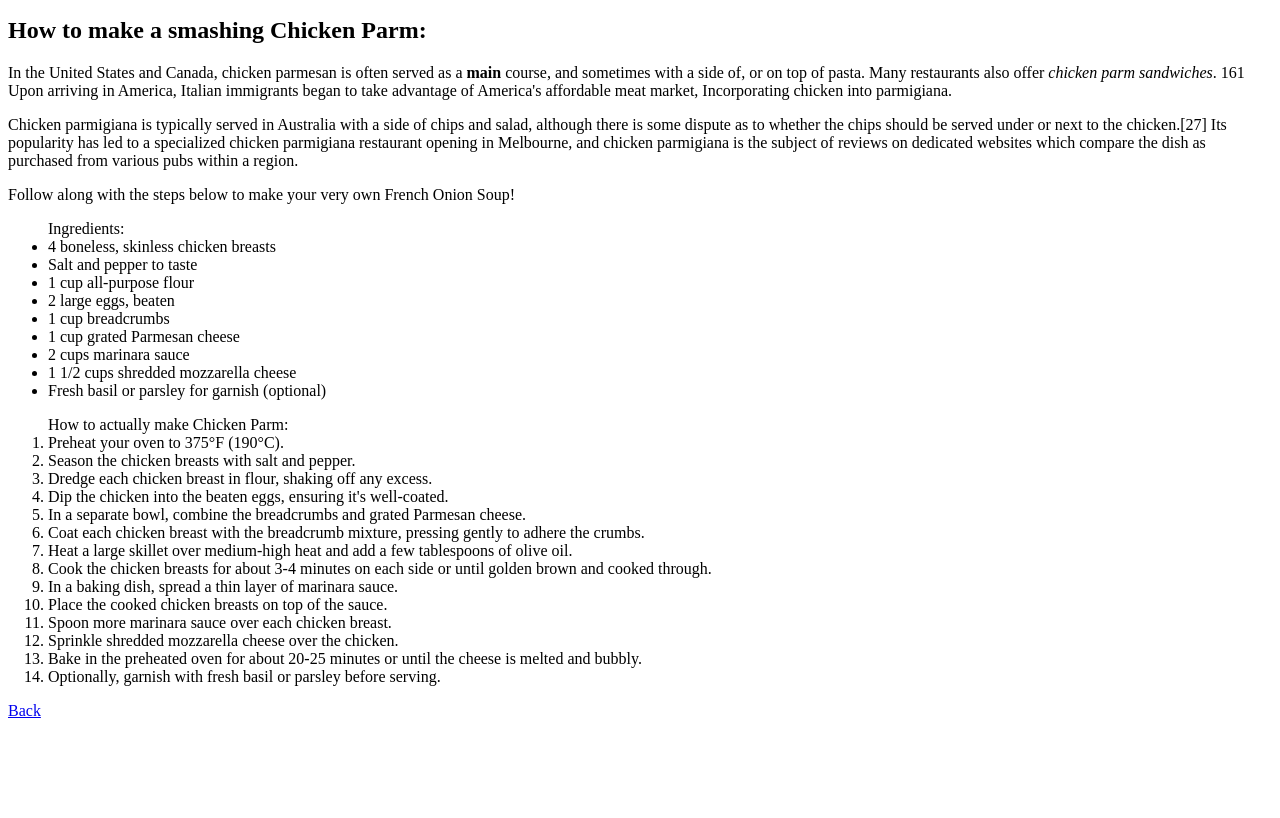
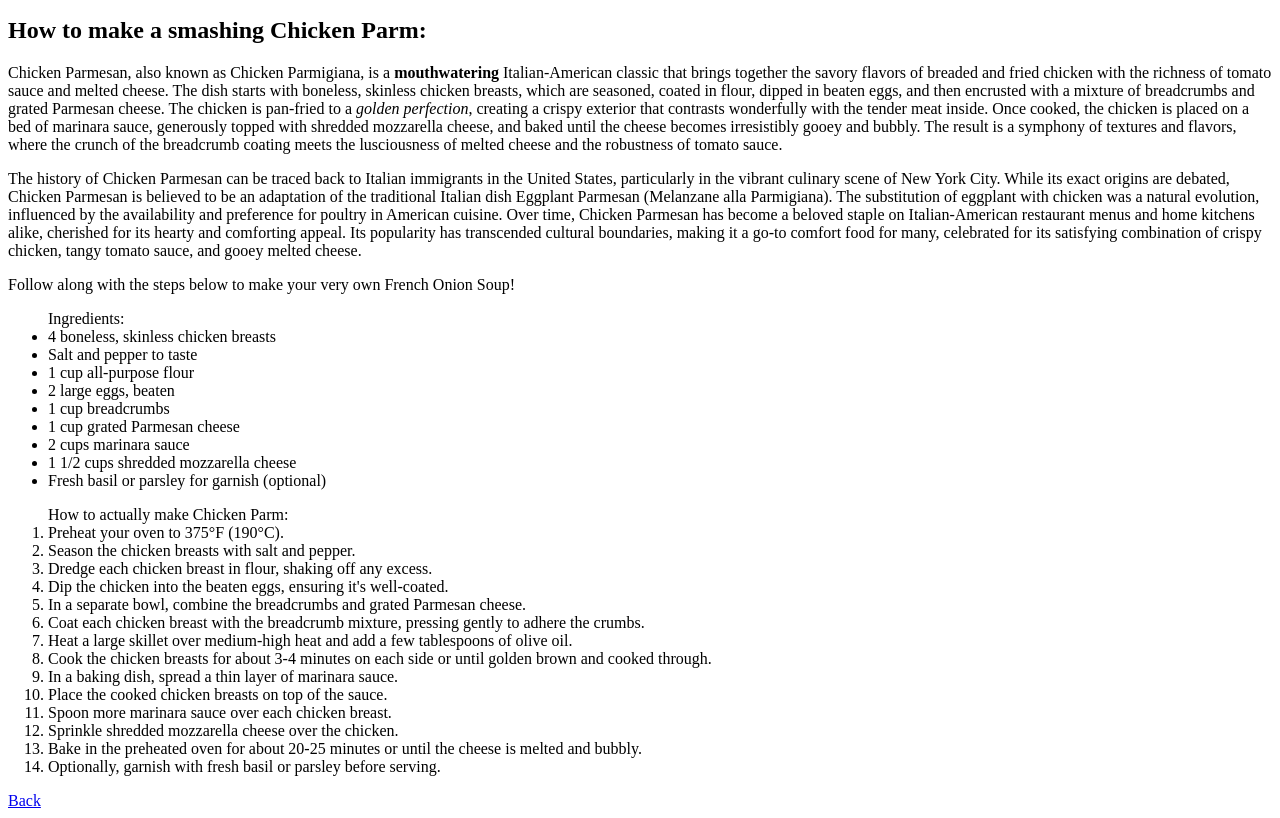
Before and after one commit to benalbone/odin-recipes, a plain HTML site: page recipes/chicken-parm.html in a window 1280 px wide. Shown: the part 101-919 px from the top of the page. Before the commit the page ends 829 px from the top, so only its background shows below. Drawn offline with Linux system fonts and the light colour scheme.

Commit message:
changed both p tags information in chicken-parm.html

```diff
--- a/recipes/chicken-parm.html
+++ b/recipes/chicken-parm.html
@@ -11,11 +11,9 @@
             <img src="./images/chicken-parm.jpg" alt="Image of a very good looking Chicken Parm">
             <h2>How to make a smashing Chicken Parm:</h2>
 
-            <p>In the United States and Canada, chicken parmesan is often served as a <strong>main</strong> course, and sometimes with a side of, or
-            on top of pasta. Many restaurants also offer <em>chicken parm sandwiches</em>. 161 Upon arriving in America, Italian immigrants
-            began to take advantage of America's affordable meat market, Incorporating chicken into parmigiana.</p>
+            <p>Chicken Parmesan, also known as Chicken Parmigiana, is a <strong>mouthwatering</strong> Italian-American classic that brings together the savory flavors of breaded and fried chicken with the richness of tomato sauce and melted cheese. The dish starts with boneless, skinless chicken breasts, which are seasoned, coated in flour, dipped in beaten eggs, and then encrusted with a mixture of breadcrumbs and grated Parmesan cheese. The chicken is pan-fried to a <em>golden perfection</em>, creating a crispy exterior that contrasts wonderfully with the tender meat inside. Once cooked, the chicken is placed on a bed of marinara sauce, generously topped with shredded mozzarella cheese, and baked until the cheese becomes irresistibly gooey and bubbly. The result is a symphony of textures and flavors, where the crunch of the breadcrumb coating meets the lusciousness of melted cheese and the robustness of tomato sauce.</p>
 
-            <p>Chicken parmigiana is typically served in Australia with a side of chips and salad, although there is some dispute as to whether the chips should be served under or next to the chicken.[27] Its popularity has led to a specialized chicken parmigiana restaurant opening in Melbourne, and chicken parmigiana is the subject of reviews on dedicated websites which compare the dish as purchased from various pubs within a region.</p>
+            <p>The history of Chicken Parmesan can be traced back to Italian immigrants in the United States, particularly in the vibrant culinary scene of New York City. While its exact origins are debated, Chicken Parmesan is believed to be an adaptation of the traditional Italian dish Eggplant Parmesan (Melanzane alla Parmigiana). The substitution of eggplant with chicken was a natural evolution, influenced by the availability and preference for poultry in American cuisine. Over time, Chicken Parmesan has become a beloved staple on Italian-American restaurant menus and home kitchens alike, cherished for its hearty and comforting appeal. Its popularity has transcended cultural boundaries, making it a go-to comfort food for many, celebrated for its satisfying combination of crispy chicken, tangy tomato sauce, and gooey melted cheese.</p>
 
             <p>Follow along with the steps below to make your very own French Onion Soup!</p>
 
```
